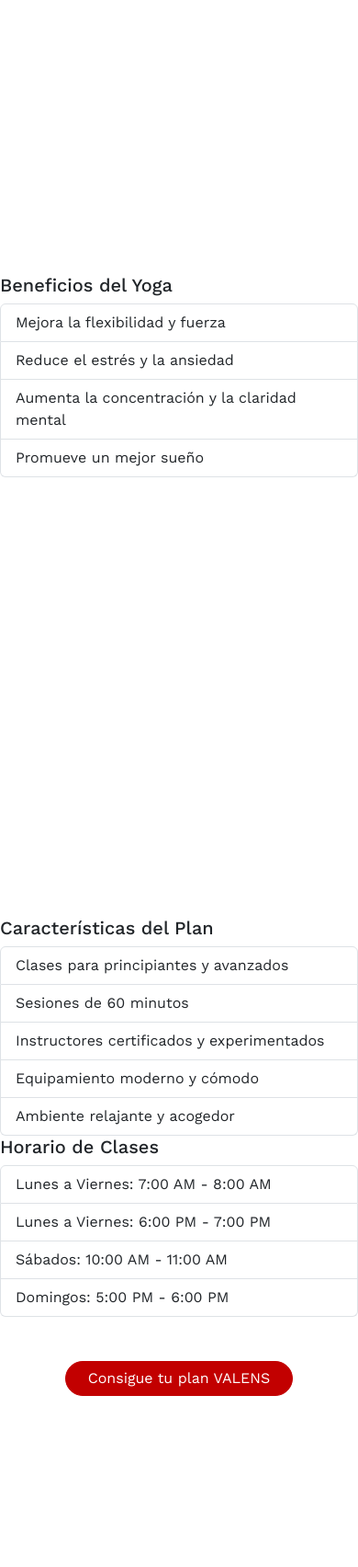
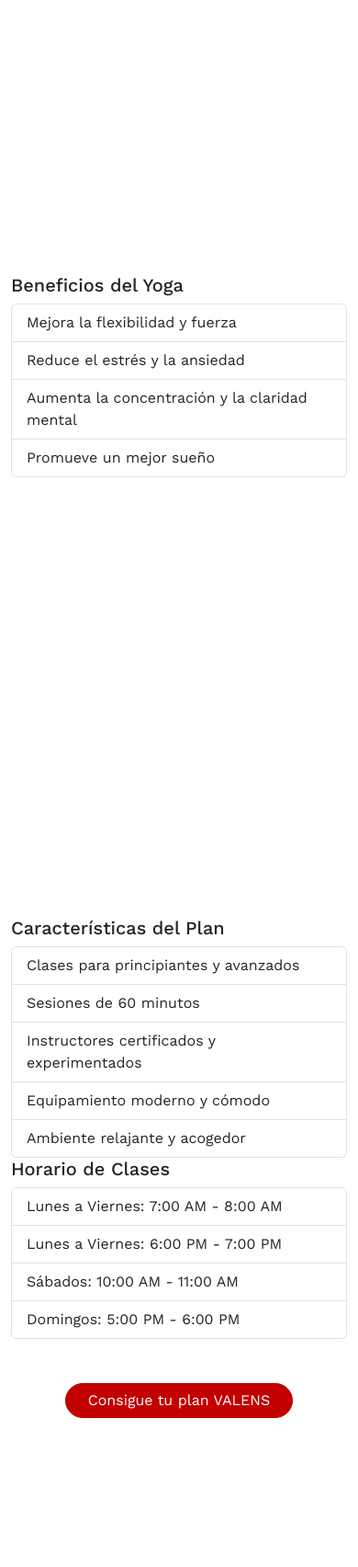
Before and after one commit to Txaverria/DIWEB-10-TWEB-10, a plain HTML site: page Tarea5FullPage/yoga.html in a window 390 px wide. Shown: the part 256-1960 px from the top of the page at 92% size. Drawn offline with nearby package versions, Linux system fonts and the light colour scheme.

Commit message:
Fix containers overlapping in phone mode

```diff
--- a/Tarea5FullPage/yoga.html
+++ b/Tarea5FullPage/yoga.html
@@ -81,7 +81,7 @@
             </div>
         </section>
 
-        <section class="py-5">
+        <section class="py-5 container">
             <div class="row align-items-start justify-content-center">
                 <div class="col-12 col-md-4">
                     <h5 class="section-title">Beneficios del Yoga</h5>
@@ -107,7 +107,7 @@
 
         <div class="py-2"></div>
 
-        <section class="py-5">
+        <section class="py-5 container">
             <div class="row align-items-start justify-content-center">
                 <div class="col-12 col-md-4">
                     <h5 class="section-title">Características del Plan</h5>
```
Also changed, not shown: Tarea5FullPage/contacto.html (+1 -1 lines), Tarea5FullPage/crossfit.html (+2 -2 lines), Tarea5FullPage/zumba.html (+2 -2 lines).
